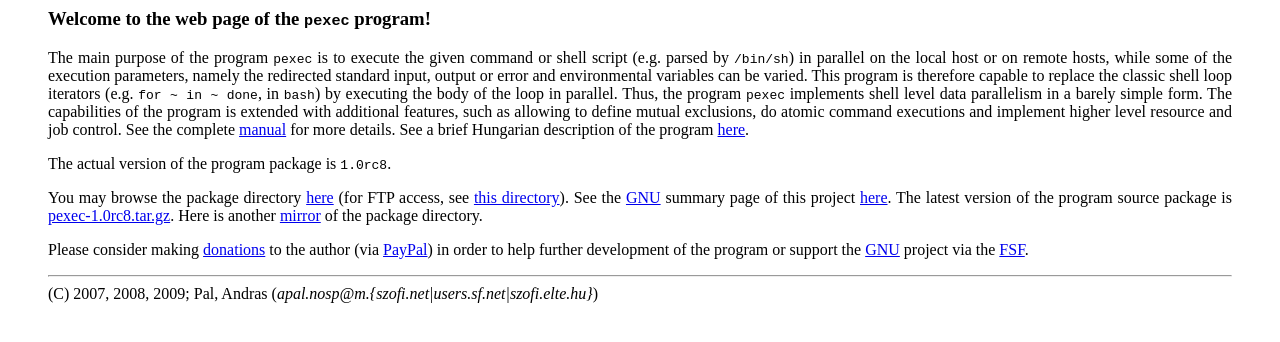
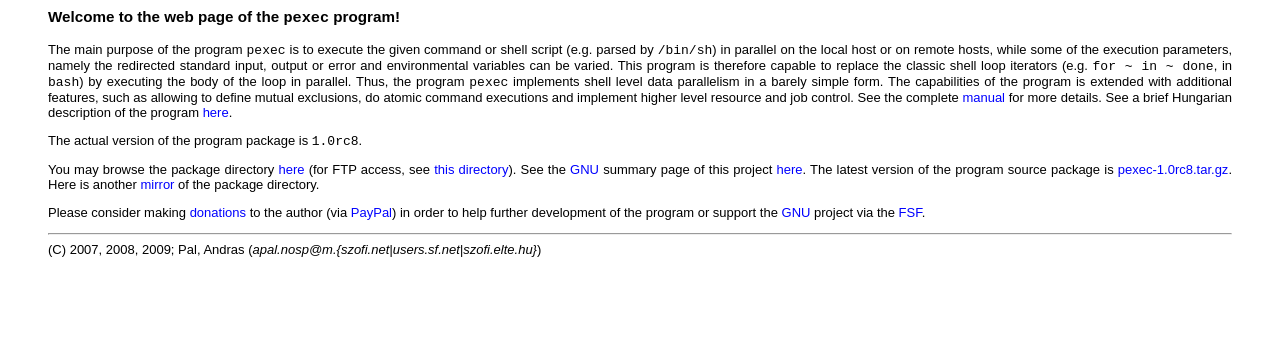
Before and after one commit to gnu-mirror-unofficial/pexec, a plain HTML site: page index.html in a window 1280 px wide. Drawn offline with Linux system fonts and the light colour scheme.

Commit message:
*** empty log message ***

```diff
--- a/index.html
+++ b/index.html
@@ -10,6 +10,30 @@ function submit_donations()
 </script>
 
 <style type="text/css">
+body
+{
+	font-family: Arial, Helvetica, sans-serif;
+	font-size: 13px;
+	font-style: normal;
+}
+
+a
+{	font-family: Arial, Helvetica, sans-serif;
+	font-size: 13px;
+	font-style: normal;
+	/* font-weight: bold; */
+	color: #0000ff;
+	text-decoration: none;
+}
+
+a:hover
+{	font-family: Arial, Helvetica, sans-serif;
+	font-size: 13px;
+	font-style: normal;
+	/* font-weight: bold; */
+	color: #0000ff;
+	text-decoration: underline;
+}
 </style></head><body>
 
 <blockquote>
```
